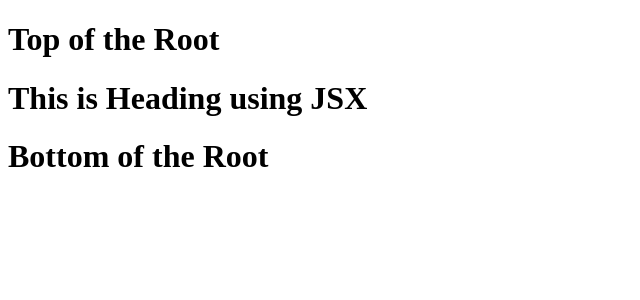
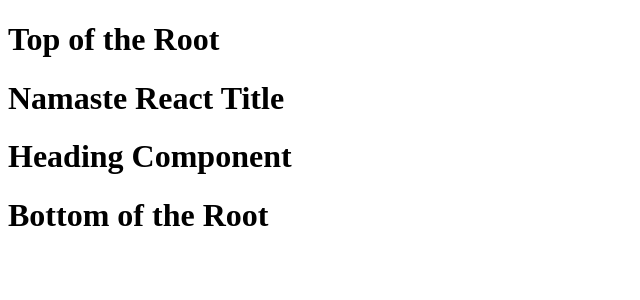
Before and after one commit to arunkumardada/namaste-react, a React (Vite) app: page / in a window 1280 px wide. Shown: the top 300 px of the page, without its empty margins (0-640 px from the left). Built offline with nearby package versions, Linux system fonts and the light colour scheme.

Commit message:
episode - 03 part 2

```diff
--- a/App.js
+++ b/App.js
@@ -1,16 +1,19 @@
 import React from "react";
 import ReactDOM from "react-dom/client";
 
-// JSX Transpiles before reaching JS - Parcel - Babel
-
-// JSX -> Babel Transpiles to React.CreateElement => React Element JS Object => HTML Element(render)
-const jsxHeading = (
-  <h1 className="heading" tabIndex={1}>
-    This is Heading using JSX
+const Title = () => (
+  <h1 className="head" tabIndex="4">
+    Namaste React Title
   </h1>
 );
 
-console.log(jsxHeading); // It returns React Element JS Object
+//React Component
+const HeadingComponent = () => (
+  <div id="container">
+    <Title />
+    <h1>Heading Component </h1>
+  </div>
+);
 
 const root = ReactDOM.createRoot(document.getElementById("root"));
-root.render(jsxHeading);
+root.render(<HeadingComponent />);
--- a/index.html
+++ b/index.html
@@ -8,9 +8,11 @@
 </head>
 <body>
     <h1>Top of the Root</h1>
+    <!--React Applies only for this.-->
     <div id="root">
         <h1>Arun Here will be going to Replace</h1>
     </div>
+    <!--React Applies only for this.-->
     <h1>Bottom of the Root</h1>
 
 
```
